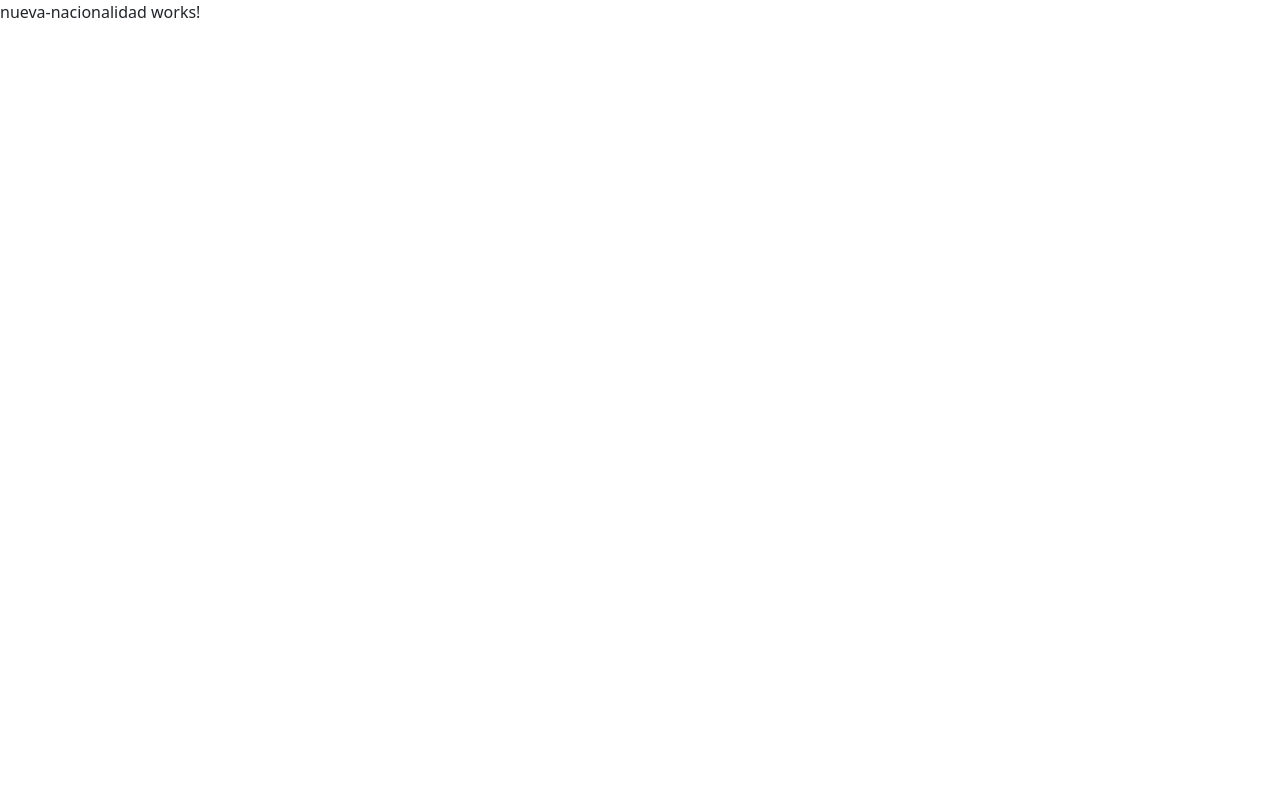
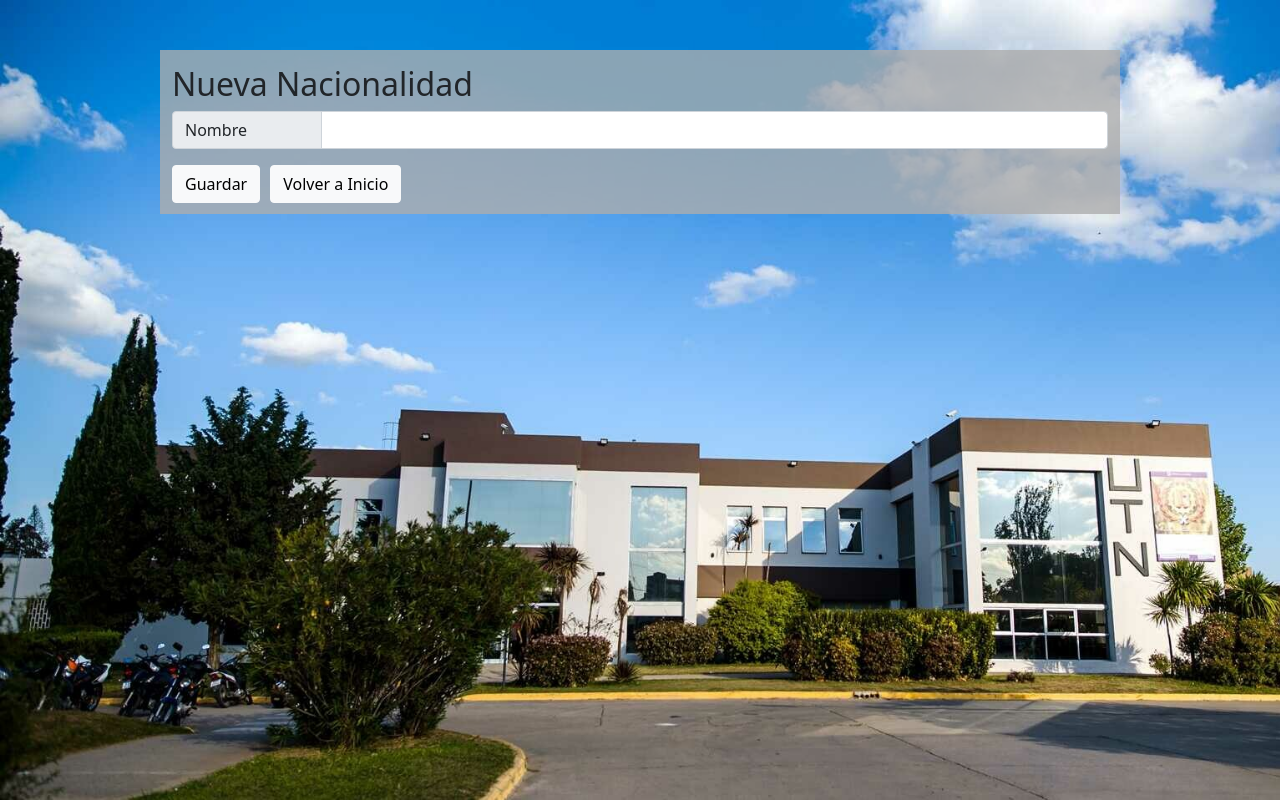
Before and after one commit to pedro-mar99/DW2022-FRONT, an Angular app: page /nueva-nacionalidad in a window 1280 px wide. Built offline with nearby package versions, Linux system fonts and the light colour scheme.

Commit message:
faltan solo filtros

```diff
--- a/src/app/app-routing.module.ts
+++ b/src/app/app-routing.module.ts
@@ -17,6 +17,7 @@ const routes: Routes = [
   {path: 'editar-jugador/:id', component:NuevoJugadorComponent},
   {path: 'nueva-disciplina', component:NuevaDisciplinaComponent},
   {path: 'editar-disciplina/:id', component:NuevaDisciplinaComponent},
+  {path: 'editar-nacionalidad/:id', component:NuevaNacionalidadComponent},
   {path: 'nueva-nacionalidad', component:NuevaNacionalidadComponent},
   {path: 'disciplinas', component:DisciplinasComponent},
   {path: 'nacionalidades', component:NacionalidadesComponent},
--- a/src/app/disciplinas/disciplinas.component.ts
+++ b/src/app/disciplinas/disciplinas.component.ts
@@ -28,13 +28,17 @@ export class DisciplinasComponent implements OnInit {
     this.router.navigate([`editar-disciplina/${id}`])
   }
   eliminar(id: number) {
-    try {
-      this.servicioDisciplinas.eliminarDisciplina(id).subscribe(res => {
+    this.servicioDisciplinas.eliminarDisciplina(id).subscribe(
+      {next: (res)=> {
         window.location.reload();
-      });
-    } catch (error) {
-      console.log("ENTRO AL TRY")
+      },
+    error: (e) => {
+      console.log(e)
+      alert("La disciplina no se puede eliminar");
     }
+    }
+
+    );
   }
 
 }
--- a/src/app/nacionalidades/nacionalidades.component.ts
+++ b/src/app/nacionalidades/nacionalidades.component.ts
@@ -23,6 +23,20 @@ export class NacionalidadesComponent implements OnInit {
   onVolverInicio(){
     this.router.navigate(['inicio']);
   }
-  editar(id: number){}
-  eliminar(id: number){}
+  editar(id: number) {
+    this.router.navigate([`editar-disciplina/${id}`])
+  }
+  eliminar(id: number) {
+    this.servicioNacionalidades.eliminarNacionalidad(id).subscribe(
+      {next: (res)=> {
+        window.location.reload();
+      },
+    error: (e) => {
+      console.log(e)
+      alert("La disciplina no se puede eliminar");
+    }
+    }
+
+    );
+  }
 }
--- a/src/app/nueva-disciplina/nueva-disciplina.component.css
+++ b/src/app/nueva-disciplina/nueva-disciplina.component.css
@@ -0,0 +1,36 @@
+.fondoGrande{
+    position: fixed;
+    background-size: cover;
+    /* object-fit: contain; */
+    top: 0;
+    left: 0;
+
+    /* Preserve aspet ratio */
+    min-width: 100%;
+    min-height: 100%;
+
+    /* background-image: url('/assets/low-poly-grid-haikei.svg'); */
+    background-image: url('/assets/slider-1-2.jpg');
+}
+.fondo {
+    background-color: rgba(174, 174, 174, 0.793);
+    margin-top: 50px;
+    padding-top: 15px;
+    padding-bottom: 1px;
+    width:75%;
+    height: 50%;
+}
+.input-group-text {
+    width: 150px;
+}
+.form-check {
+    margin-top: 1px;
+    margin-bottom: 10px;
+}
+.h5{
+    text-align: left;
+}
+.btn{
+    margin-bottom : 10px;
+    margin-right: 10px;
+}
--- a/src/app/nueva-disciplina/nueva-disciplina.component.html
+++ b/src/app/nueva-disciplina/nueva-disciplina.component.html
@@ -1 +1,14 @@
-<p>nueva-disciplina works!</p>
+<div class="fondoGrande">
+    <div class="container fondo">
+        <h2>Nueva Disciplina</h2>
+        <form [formGroup]='registroForm' (ngSubmit)="onSubmit()">
+            <div class="input-group mb-3">
+                <span class="input-group-text" id="nombre">Nombre</span>
+                <input formControlName="nombre" class="form-control" type="text" name="nombre" id="nombredisciplina"
+                    minlength="2">
+            </div>
+            <button type="submit" class="btn btn-light">Guardar</button>
+            <button (click)="onVolverInicio()" type="button" class="btn btn-light">Volver a Inicio</button>
+        </form>
+    </div>
+</div>
--- a/src/app/nueva-disciplina/nueva-disciplina.component.ts
+++ b/src/app/nueva-disciplina/nueva-disciplina.component.ts
@@ -1,4 +1,7 @@
 import { Component, OnInit } from '@angular/core';
+import { FormBuilder, Validators } from '@angular/forms';
+import { ActivatedRoute, Router } from '@angular/router';
+import { DisciplinasService } from '../servicios/disciplinas.service';
 
 @Component({
   selector: 'app-nueva-disciplina',
@@ -7,9 +10,58 @@ import { Component, OnInit } from '@angular/core';
 })
 export class NuevaDisciplinaComponent implements OnInit {
 
-  constructor() { }
+  mode: string | undefined;
+  disciplinaId: any;
+
+  registroForm = this.fb.group({
+    nombre: ['', Validators.minLength(3)]
+  });
+
+
+  constructor(
+    private fb: FormBuilder,
+    private servicioDisciplinas: DisciplinasService,
+    private router: Router,
+    private route: ActivatedRoute,
+
+    ) { }
 
   ngOnInit(): void {
+    this.setMode();
+    if (this.isEditMode()) {
+      this.setFormData()
+    }
+  }
+
+  onSubmit() {
+    return this.mode === 'edit' ? this.saveDisciplina() : this.createJugador()
+  }
+  createJugador() {
+    this.servicioDisciplinas.newDisciplina(this.registroForm.value).subscribe((rta) => {
+      console.log("Success", rta);
+    });
+  }
+  saveDisciplina() {
+    this.servicioDisciplinas.editDisciplina(this.registroForm.value, this.disciplinaId).subscribe((rta) => {
+      console.log("Success", rta);
+    });
+  }
+  onVolverInicio() {
+    this.router.navigate(['inicio']);
+  }
+
+  setFormData() {
+    this.disciplinaId = this.route.snapshot.paramMap.get('id');
+    this.servicioDisciplinas.getDisciplina(this.disciplinaId).subscribe(rta => {
+      const disciplina: any = rta
+      this.registroForm.patchValue(rta)
+    });
+  }
+  isEditMode() {
+    return this.mode === 'edit';
+  }
+  setMode() {
+    this.mode = this.route.snapshot.params['id'] ? 'edit' : 'create';
   }
 
 }
--- a/src/app/nueva-nacionalidad/nueva-nacionalidad.component.css
+++ b/src/app/nueva-nacionalidad/nueva-nacionalidad.component.css
@@ -0,0 +1,36 @@
+.fondoGrande{
+    position: fixed;
+    background-size: cover;
+    /* object-fit: contain; */
+    top: 0;
+    left: 0;
+
+    /* Preserve aspet ratio */
+    min-width: 100%;
+    min-height: 100%;
+
+    /* background-image: url('/assets/low-poly-grid-haikei.svg'); */
+    background-image: url('/assets/slider-1-2.jpg');
+}
+.fondo {
+    background-color: rgba(174, 174, 174, 0.793);
+    margin-top: 50px;
+    padding-top: 15px;
+    padding-bottom: 1px;
+    width:75%;
+    height: 50%;
+}
+.input-group-text {
+    width: 150px;
+}
+.form-check {
+    margin-top: 1px;
+    margin-bottom: 10px;
+}
+.h5{
+    text-align: left;
+}
+.btn{
+    margin-bottom : 10px;
+    margin-right: 10px;
+}
--- a/src/app/nueva-nacionalidad/nueva-nacionalidad.component.html
+++ b/src/app/nueva-nacionalidad/nueva-nacionalidad.component.html
@@ -1 +1,14 @@
-<p>nueva-nacionalidad works!</p>
+<div class="fondoGrande">
+    <div class="container fondo">
+        <h2>Nueva Nacionalidad</h2>
+        <form [formGroup]='registroForm' (ngSubmit)="onSubmit()">
+            <div class="input-group mb-3">
+                <span class="input-group-text" id="nombre">Nombre</span>
+                <input formControlName="nombre" class="form-control" type="text" name="nombre" id="nombrenacionalidad"
+                    minlength="2">
+            </div>
+            <button type="submit" class="btn btn-light">Guardar</button>
+            <button (click)="onVolverInicio()" type="button" class="btn btn-light">Volver a Inicio</button>
+        </form>
+    </div>
+</div>
--- a/src/app/nueva-nacionalidad/nueva-nacionalidad.component.ts
+++ b/src/app/nueva-nacionalidad/nueva-nacionalidad.component.ts
@@ -1,4 +1,8 @@
 import { Component, OnInit } from '@angular/core';
+import { FormBuilder, Validators } from '@angular/forms';
+import { ActivatedRoute, Router } from '@angular/router';
+import { DisciplinasService } from '../servicios/disciplinas.service';
+import { NacionalidadesService } from '../servicios/nacionalidades.service';
 
 @Component({
   selector: 'app-nueva-nacionalidad',
@@ -7,9 +11,56 @@ import { Component, OnInit } from '@angular/core';
 })
 export class NuevaNacionalidadComponent implements OnInit {
 
-  constructor() { }
+  mode: string | undefined;
+  nacionalidadId: any;
 
-  ngOnInit(): void {
-  }
+  registroForm = this.fb.group({
+    nombre: ['', Validators.minLength(3)]
+  });
+
+  constructor(
+    private fb: FormBuilder,
+    private servicioNacionalidades: NacionalidadesService,
+    private router: Router,
+    private route: ActivatedRoute,
+
+    ) { }
+    ngOnInit(): void {
+      this.setMode();
+      if (this.isEditMode()) {
+        this.setFormData()
+      }
+    }
+
+    onSubmit() {
+      return this.mode === 'edit' ? this.saveNacionalidad() : this.createNacionalidad()
+    }
+    createNacionalidad() {
+      this.servicioNacionalidades.newNacionalidad(this.registroForm.value).subscribe((rta) => {
+        console.log("Success", rta);
+      });
+    }
+    saveNacionalidad() {
+      this.servicioNacionalidades.editNacionalidad(this.registroForm.value, this.nacionalidadId).subscribe((rta) => {
+        console.log("Success", rta);
+      });
+    }
+    onVolverInicio() {
+      this.router.navigate(['inicio']);
+    }
+
+    setFormData() {
+      this.nacionalidadId = this.route.snapshot.paramMap.get('id');
+      this.servicioNacionalidades.getNacionalidad(this.nacionalidadId).subscribe(rta => {
+        const disciplina: any = rta
+        this.registroForm.patchValue(rta)
+      });
+    }
+    isEditMode() {
+      return this.mode === 'edit';
+    }
+    setMode() {
+      this.mode = this.route.snapshot.params['id'] ? 'edit' : 'create';
+    }
 
 }
--- a/src/app/servicios/disciplinas.service.ts
+++ b/src/app/servicios/disciplinas.service.ts
@@ -14,7 +14,17 @@ export class DisciplinasService {
   getDisciplinas(){
     return this.http.get(environment.apiUrl + '/disciplinas');
   }
-  eliminarDisciplina(id: number) {
+  getDisciplina(id: number) {
+    return this.http.get(environment.apiUrl + '/disciplinas/' + id)
+  }
+  newDisciplina(disciplina: any){
+    return this.http.post(environment.apiUrl + '/disciplinas', disciplina)
+  }
+  editDisciplina(disciplina: any, id: any) {
+    disciplina.id = id;
+    return this.http.put(environment.apiUrl + '/disciplinas', disciplina)
+  }
+  eliminarDisciplina(id: number){
     return this.http.delete(environment.apiUrl + '/disciplinas/' + id);
   }
 }
--- a/src/app/servicios/nacionalidades.service.ts
+++ b/src/app/servicios/nacionalidades.service.ts
@@ -12,7 +12,17 @@ export class NacionalidadesService {
   getNacionalidades(){
     return this.http.get(environment.apiUrl + '/nacionalidades');
   }
-
-
-
+  getNacionalidad(id: number) {
+    return this.http.get(environment.apiUrl + '/nacionalidades/' + id)
+  }
+  newNacionalidad(nacionalidad: any){
+    return this.http.post(environment.apiUrl + '/nacionalidades', nacionalidad)
+  }
+  editNacionalidad(nacionalidad: any, id: any) {
+    nacionalidad.id = id;
+    return this.http.put(environment.apiUrl + '/nacionalidades', nacionalidad)
+  }
+  eliminarNacionalidad(id: number){
+    return this.http.delete(environment.apiUrl + '/nacionalidades/' + id);
+  }
 }
```
